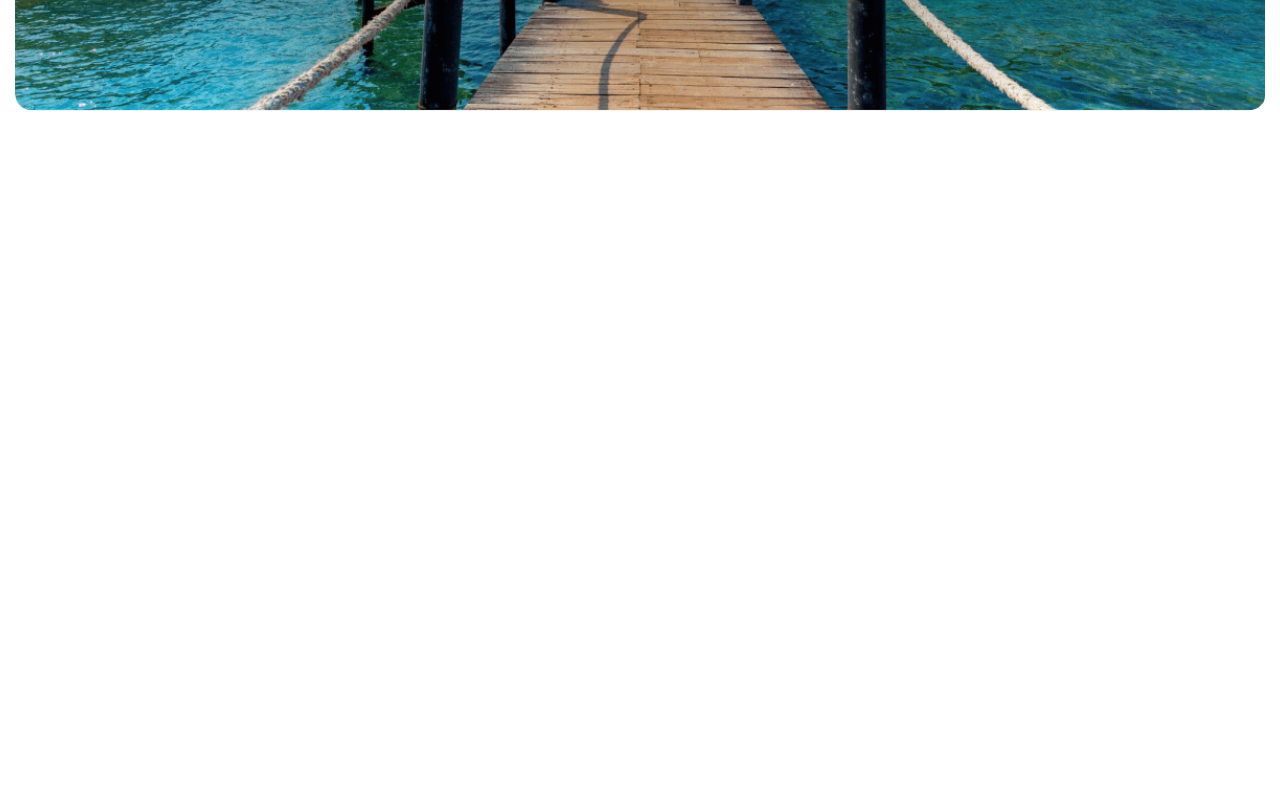
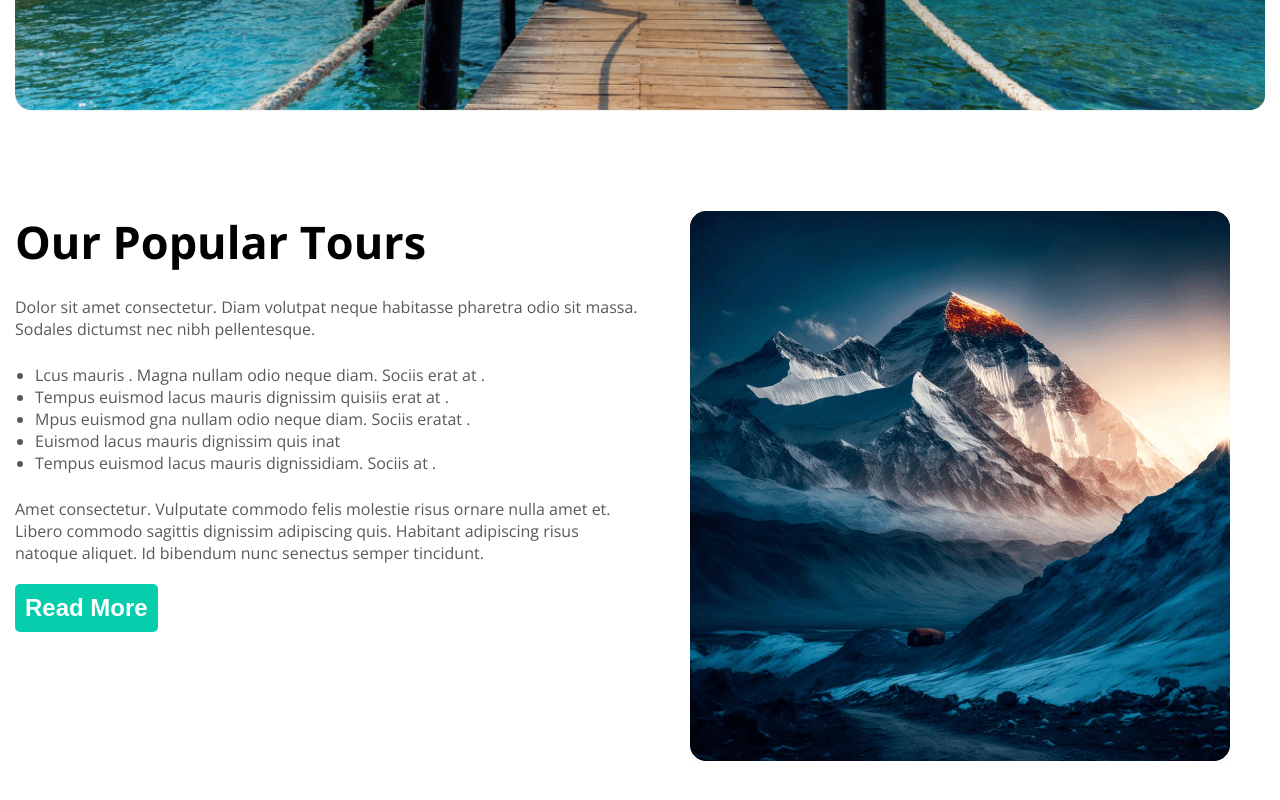
Before and after one commit to Md-Foysal-2024/The-World-Travel, a plain HTML site: page index.html in a window 1280 px wide. Shown: the part 550-1350 px from the top of the page. Before the commit the page ends 800 px from the top, so only its background shows below. Drawn offline with nearby package versions, Linux system fonts and the light colour scheme.

Commit message:
Added The Popular Section

```diff
--- a/Styles/travel.css
+++ b/Styles/travel.css
@@ -32,6 +32,10 @@ body {
 
 }
 
+
+.section-title{
+     font-size: 45px;
+}
 
 /* header-section-styles */
 
@@ -174,12 +178,39 @@ body {
     border: none;
 }
 
+/* popular-section-styles */
 
+.popular-section{
+    max-width: 1250px;
+    margin: 100px auto;
+    display: flex;
+    gap:50px ;
+}
 
+.popular-text-content{
+    max-width: 50%;
+}
 
+.popular-img-content{
+    max-width: 50%;
 
+}
+.popular-text-description{
+    margin-top: 24px;
+    font-size: 16px;
+    color: rgba(19, 19, 24, 0.70);
+    font-weight: 400;
+    margin-bottom: 20px;
 
+}
 
+.popular-tours-list{
+    padding-left: 20px;
+    margin-top: 24px;
+    font-size: 16px;
+    color: rgba(19, 19, 24, 0.70);
+    font-weight: 400;
+}
 
 
 
@@ -324,10 +355,6 @@ body {
         right: 0;
     }
 
-
-
-
-
     .banner-content{
         padding: 100px 24px;
 
@@ -343,6 +370,27 @@ body {
         gap:20px ;
 
     }
+    .popular-section{
+        /* max-width: 1250px;
+        margin: 100px auto;
+        display: flex;
+        gap:50px ; */
+        align-items: center;
+        flex-direction: column;
+    }
+
+    .popular-text-content{
+        max-width: 100%;
+    }
+
+    .popular-img-content{
+        max-width: 100%;
+
+    }
+
+
+
+
 
 
 }
--- a/index.html
+++ b/index.html
@@ -61,8 +61,31 @@
 
 
 
-        <section>
+        <section class="popular-section">
+            <div class="popular-text-content">
+                <h2 class="section-title">Our Popular Tours</h2>
+                <p class="popular-text-description">Dolor sit amet consectetur. Diam volutpat neque habitasse pharetra
+                    odio sit massa. Sodales dictumst
+                    nec nibh pellentesque.</p>
+                    <div>
+                        <ul class="popular-tours-list">
+                            <li>Lcus mauris . Magna nullam odio neque diam. Sociis erat at .</li>
+                            <li>Tempus euismod lacus mauris dignissim quisiis
+                                erat at .</li>
+                            <li>Mpus euismod gna nullam odio neque diam. Sociis eratat .</li>
+                            <li>Euismod lacus mauris dignissim quis inat </li>
+                            <li>Tempus euismod lacus mauris dignissidiam. Sociis at .</li>
+                        </ul>
+                    </div>
+                <p class="popular-text-description">Amet consectetur. Vulputate commodo felis molestie risus
+                    ornare nulla amet et. Libero commodo sagittis dignissim adipiscing quis. Habitant adipiscing risus
+                    natoque aliquet. Id bibendum nunc senectus semper tincidunt. </p>
+                <button class="btn-primary  ">Read More</button>
+            </div>
 
+            <div class="popular-img-content">
+                <img src="Images/Rectangle 4.png" alt="">
+            </div>
 
 
         </section>
```
